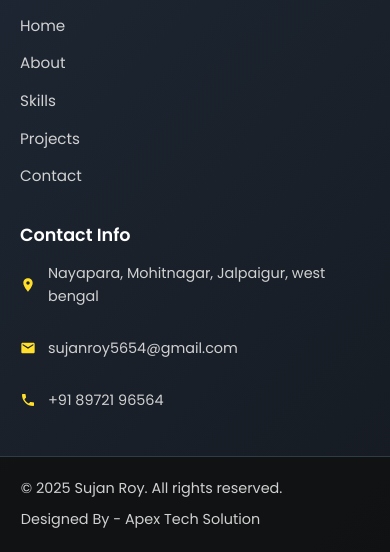
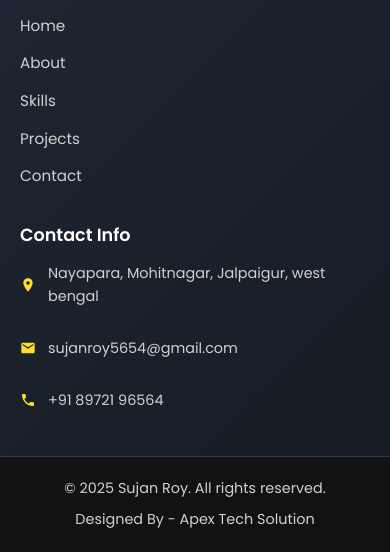
Before and after one commit to parikshit123456/sujan-portfolio, a website built with Vite: page index.html in a window 390 px wide. Shown: the part 9060-9612 px from the top of the page. Built offline with nearby package versions, Linux system fonts and the light colour scheme.

Commit message:
Update style.css

```diff
--- a/css/style.css
+++ b/css/style.css
@@ -1390,3 +1390,12 @@ p {
     display: block;
     color: var(--secondary-color);
 }
+
+@media (max-width: 768px) {
+  .footer-bottom-content {
+    align-items: center !important;
+    justify-content: center !important;
+    text-align: center !important;
+    flex-direction: column !important;
+  }
+}
```
